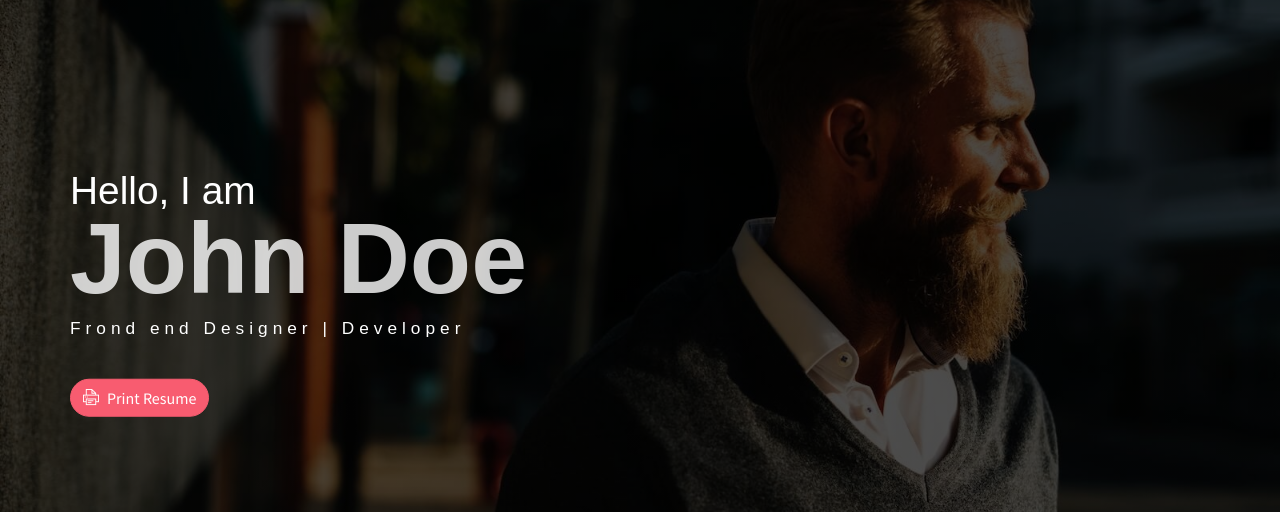
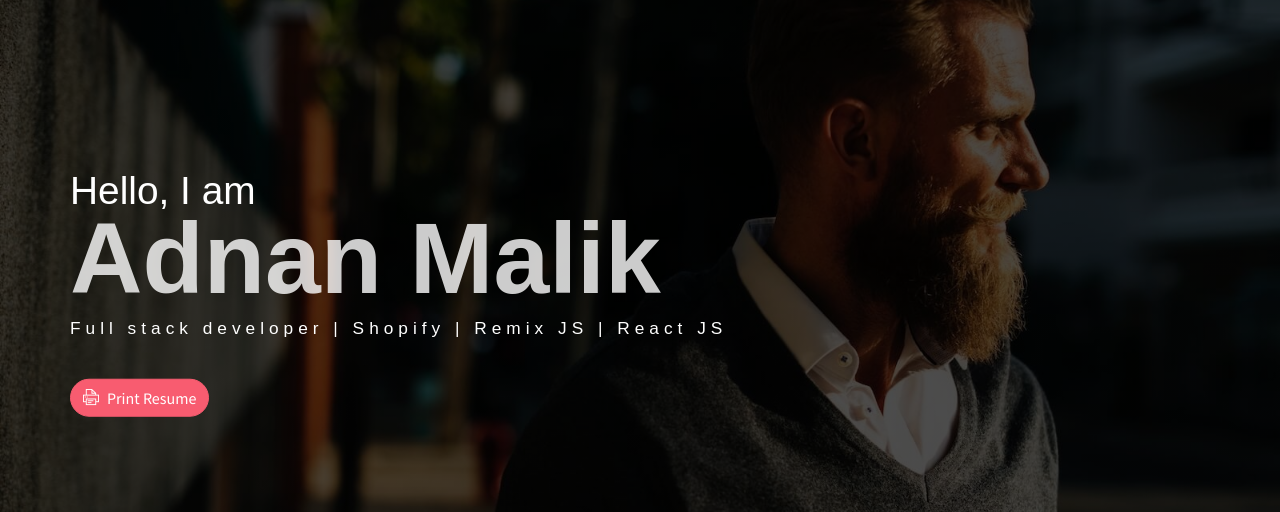
Before and after one commit to adnan-mallik/adnan-mallik.github.io, a plain HTML site: page index.html in a window 1280 px wide. Shown: the part 60-572 px from the top of the page. Drawn offline with Linux system fonts and the light colour scheme; some packages are replaced by stand-ins of ours.

Commit message:
name changed

```diff
--- a/index.html
+++ b/index.html
@@ -24,8 +24,8 @@
             </ul>
             <div class="header-content">
                 <h4 class="header-subtitle" >Hello, I am</h4>
-                <h1 class="header-title">John Doe</h1>
-                <h6 class="header-mono" >Frond end Designer | Developer</h6>
+                <h1 class="header-title">Adnan Malik</h1>
+                <h6 class="header-mono" >Full stack developer | Shopify | Remix JS | React JS</h6>
                 <button class="btn btn-primary btn-rounded"><i class="ti-printer pr-2"></i>Print Resume</button>
             </div>
         </div>
```
